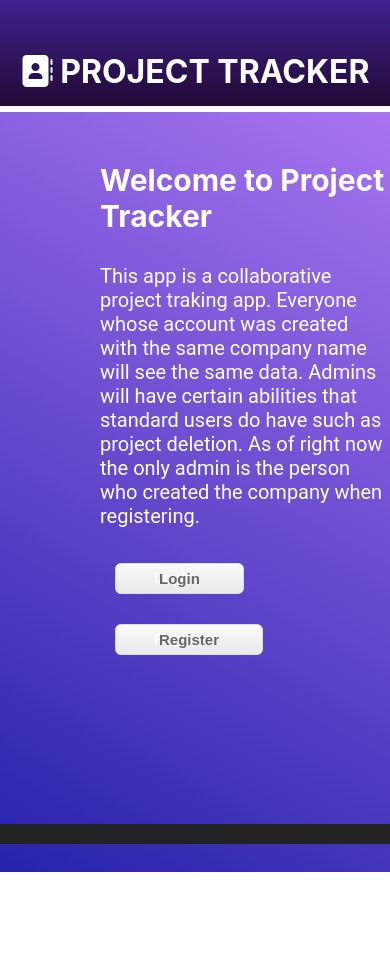
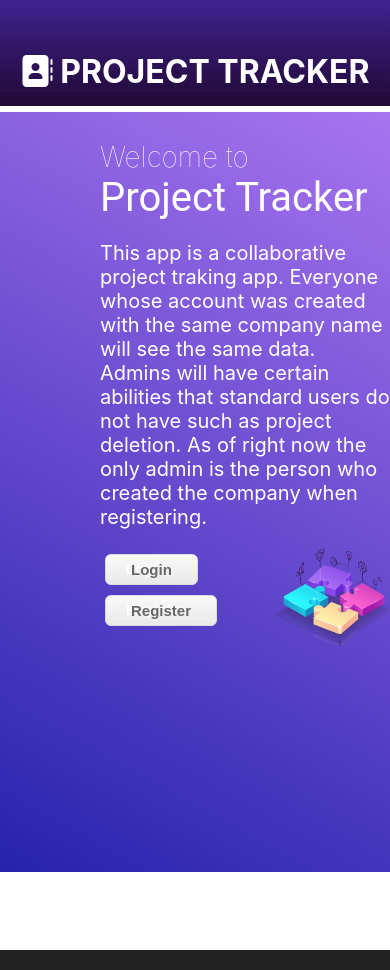
Before and after one commit to LZylstra/Project-Tracker-Client, a React (Create React App) app: page / in a window 390 px wide. Built offline with nearby package versions, Linux system fonts and the light colour scheme; no server answers.

Commit message:
Lander image/removed footer css

```diff
--- a/src/App/App.css
+++ b/src/App/App.css
@@ -5,7 +5,6 @@
 }
 
 footer{
-  position: fixed;
   height: 20px;
   background-color: #222222;
   width: 100%;
@@ -33,3 +32,8 @@ footer{
   background-color: rgb(230, 230, 230);
   z-index: 1;
 }
+
+
+.demoinfo{
+  font-family: -apple-system, BlinkMacSystemFont, 'Segoe UI', Roboto, Oxygen, Ubuntu, Cantarell, 'Open Sans', 'Helvetica Neue', sans-serif;
+}
--- a/src/Header/Header.js
+++ b/src/Header/Header.js
@@ -2,6 +2,7 @@ import React, { Component } from "react";
 import ApiContext from "../ApiContext";
 import { Link } from "react-router-dom";
 import "./Header.css";
+
 
 class Header extends Component {
   static contextType = ApiContext;
--- a/src/LandingPage/LandingPage.css
+++ b/src/LandingPage/LandingPage.css
@@ -3,31 +3,42 @@
     display: flex;
     flex-direction: column;
     justify-content: flex-end;
+    background-image: url();
 }
 
 
 .greeting{
     color: white;
-    background: rgb(2,0,36);
+    background: rgb(41, 41, 41);
     background: linear-gradient(29deg, rgba(2,0,36,1) 0%, rgba(7,103,153,1) 0%, rgba(38,34,172,1) 0%, rgba(168,116,240,1) 100%);
     width: 100%;
-    height: 90%;
+    height:100%;
     text-align: left;
-    margin-bottom: 20%;
+}
+.project-tracker-heading{
+    font-family: 'Roboto', sans-serif;
+    color: white;
+    padding-left: 100px;
+    font-size: 40px;
+    margin:0px
+}
+img{
+    display: flex;
+    float: right;
+    position: relative;
+    padding-right: 200px;;
 }
 
+#greeting-header{
+    margin-bottom:0px;
+    color: white;
+    font-size: 28px;
+    font-weight: lighter;
+    padding-left: 100px;
 
-#greeting-header{
-    color: white;
-    font-size: 30px;
-    font-weight: bold;
-    padding-left: 100px;
-    margin-top: 50px;
 }
 
 #description{
-    font-family: 'Roboto', sans-serif;
-    font-weight: normal;
     color: white;
     padding-left: 100px;
     font-size: 20px;
@@ -63,3 +74,47 @@ button:active {
 .button-wrapper{
     padding-left: 100px;
 }
+
+@media screen and (max-width: 600px) {
+    img{
+        width: 30%;
+        display: flex;
+        float: right;
+        position: relative;
+        padding-right: 0px;
+    }
+    .greeting{
+        color: white;
+        background: rgb(41, 41, 41);
+        background: linear-gradient(29deg, rgba(2,0,36,1) 0%, rgba(7,103,153,1) 0%, rgba(38,34,172,1) 0%, rgba(168,116,240,1) 100%);
+        width: 100%;
+        height: 90%;
+        text-align: left;
+        margin-bottom: 20%;
+    }
+    button {
+        box-shadow:inset 0px 1px 0px 0px #ffffff;
+        background:linear-gradient(to bottom, #f9f9f9 5%, #e9e9e9 100%);
+        background-color:#f9f9f9;
+        border-radius:6px;
+        border:1px solid #dcdcdc;
+        display:inline-block;
+        cursor:pointer;
+        color:#666666;
+        font-family:Arial;
+        font-size:15px;
+        font-weight:bold;
+        padding:6px 25px ;
+        margin: 5px;
+        text-decoration:none;
+        text-shadow:-5px -1px 0px #ffffff;
+    }
+    button:hover {
+        background:linear-gradient(to bottom, #e9e9e9 5%, #f9f9f9 100%);
+        background-color:#e9e9e9;
+    }
+    button:active {
+        position:relative;
+        top:1px;
+    }
+  }
--- a/src/LandingPage/LandingPage.js
+++ b/src/LandingPage/LandingPage.js
@@ -1,5 +1,6 @@
 import React, {Component} from 'react';
 import './LandingPage.css';
+import PT from '../PT.png'
 
 class LandingPage extends Component {
 
@@ -17,11 +18,14 @@ class LandingPage extends Component {
 			<div className="landing-page">
 				<div className="greeting">
 				<p id="greeting-header" className="greeting-header">
-					Welcome to Project Tracker
+					Welcome to
 				</p>
-				<p id="description">This app is a collaborative project traking app. Everyone whose account was created with the same company name will see the same data.  Admins will have certain abilities that standard users do have such as project deletion. As of right now the only admin is the person who created the company when registering.</p>
+				<p className= "project-tracker-heading">Project Tracker</p>
+				<p id="description">This app is a collaborative project traking app. Everyone whose account was created with the same company name will see the same data.<br/>
+				 Admins will have certain abilities that standard users do not have such as project deletion. As of right now the only admin is the person who<br/> created the company when registering.</p>
+				<img src={PT} alt="puzzle"className="Pt-image"/>
+				<div className="button-wrapper">
 
-				<div className="button-wrapper">
 					<button  onClick={this.onLogin}>Login</button>
 					<button  onClick={this.onRegister}>Register</button>
 				</div>
--- a/src/Login/Login.js
+++ b/src/Login/Login.js
@@ -44,10 +44,10 @@ class Login extends Component {
           Want to try it out before registering? Use the following log ins:
         </p>
         <p className="demoinfo">
-          Admin User <br></br> Email: demo-admin@demo.com Password: password
+          Admin User <br></br> Email: <b>demo-admin@demo.com</b> Password: <b>password</b>
         </p>
         <p className="demoinfo">
-          Non Admin User <br></br> Email: demo@demo.com Password: password
+          Non Admin User <br></br> Email:<b>demo@demo.com</b> Password: <b>password</b>
         </p>
         <form id="login-form" onSubmit={this.handleSubmit}>
           {this.state.submitted && <p className="error">{this.state.error}</p>}
--- a/src/config.js
+++ b/src/config.js
@@ -1,6 +1,6 @@
 export default {
   //API: "https://tranquil-mountain-91418.herokuapp.com",
-  API: process.env.REACT_APP_API_ENDPOINT,
+  API:"http://localhost:8000",
   getOptions: (method) => {
     return JSON.parse(
       JSON.stringify({
```
Also changed, not shown: src/PT.png (added).
